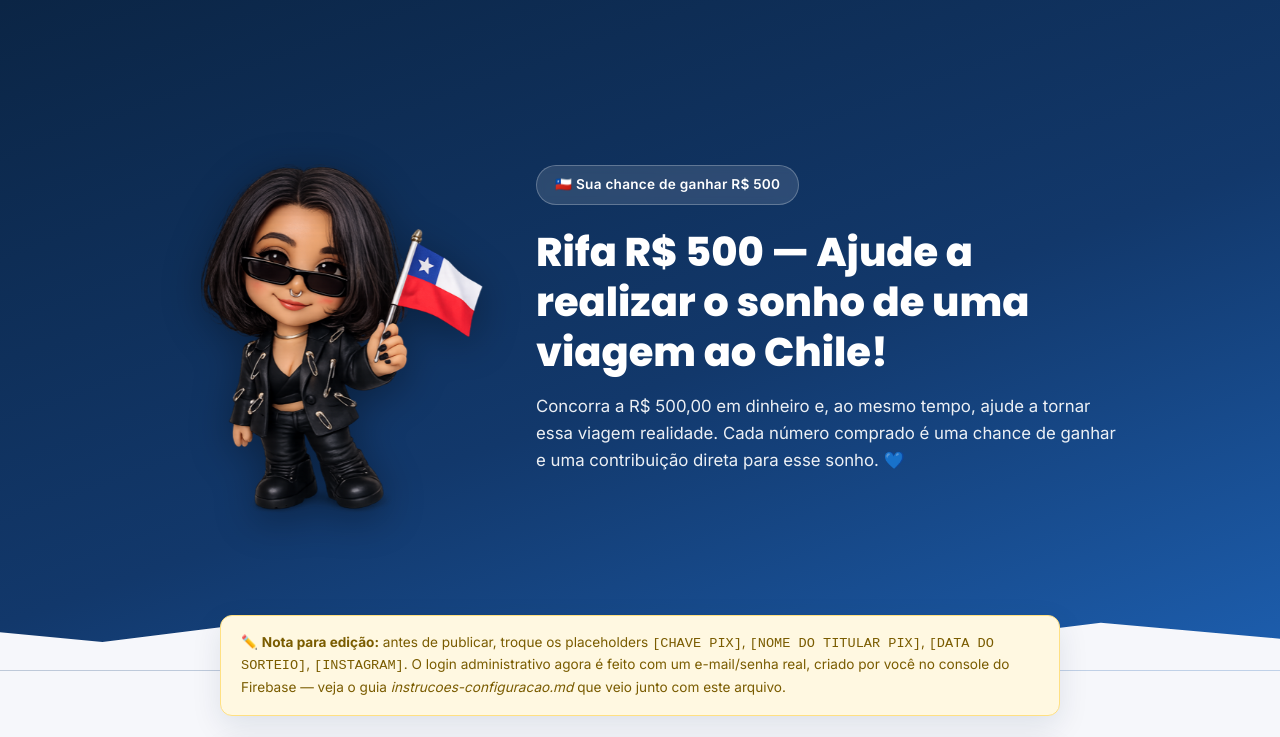
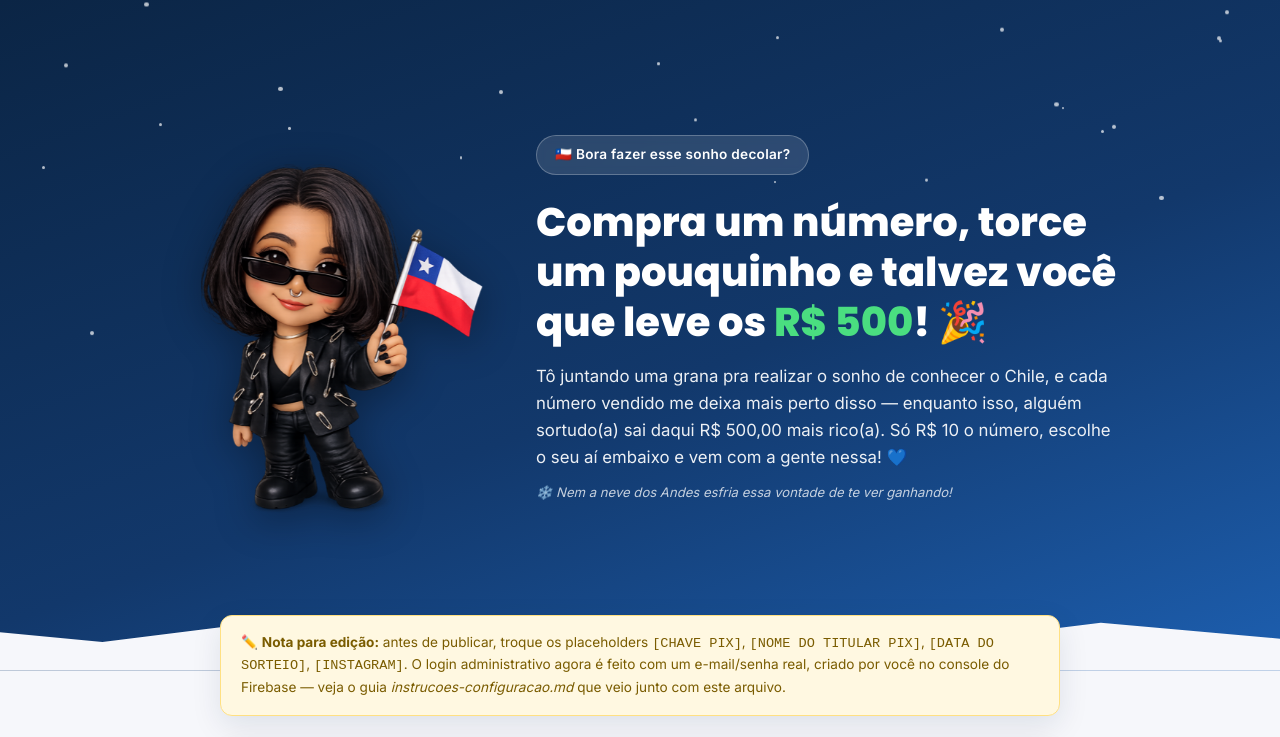
Before and after one commit to BeatrizTavare-s/rifa-viagem-chile, a plain HTML site: page index.html in a window 1280 px wide. Shown: the top 737 px of the page. Drawn offline with Linux system fonts and the light colour scheme; no server answers.

Commit message:
feat: add snow effect to header and rewrite hero copy
- Add a subtle falling-snow animation behind the header content,
  disabled under prefers-reduced-motion
- Rewrite header badge/title/paragraph with a warmer, more personal
  tone; highlight "R$ 500" in green and add a small snow-themed line
- Fix the footer, which was floating outside .container with no
  background; now spans full width with the same header gradient

```diff
--- a/index.html
+++ b/index.html
@@ -65,7 +65,34 @@
     background:var(--cinza-50);
     clip-path:polygon(0 100%,0 40%,8% 55%,18% 30%,28% 60%,38% 20%,50% 58%,62% 15%,74% 55%,86% 25%,100% 50%,100% 100%);
   }
+  .neve{
+    position:absolute;
+    inset:0;
+    z-index:1;
+    pointer-events:none;
+    overflow:hidden;
+  }
+  .neve .floco{
+    position:absolute;
+    top:-10px;
+    background:#fff;
+    border-radius:50%;
+    opacity:.7;
+    animation:cair linear infinite, balancar ease-in-out infinite;
+  }
+  @keyframes cair{
+    to{ transform:translateY(100vh); }
+  }
+  @keyframes balancar{
+    0%, 100%{ margin-left:0; }
+    50%{ margin-left:20px; }
+  }
+  @media (prefers-reduced-motion: reduce){
+    .neve{ display:none; }
+  }
   .header-inner{
+    position:relative;
+    z-index:2;
     display:flex;
     flex-direction:column;
     align-items:center;
@@ -125,6 +152,16 @@
     max-width:600px;
     margin:0 auto;
     opacity:.92;
+  }
+  .destaque-verde{
+    color:#4ade80;
+  }
+  .neve-legenda{
+    display:block;
+    margin-top:12px;
+    font-size:.82rem;
+    font-style:italic;
+    opacity:.75;
   }
 
   /* ---------- LAYOUT ---------- */
@@ -588,11 +625,15 @@
     pointer-events:none;
   }
 
-  footer{
+  .footer-card{
+    background:linear-gradient(160deg,var(--azul-900) 0%,var(--azul-700) 55%,var(--azul-500) 100%);
+    color:var(--branco);
     text-align:center;
-    padding:36px 20px 56px;
-    color:var(--texto-suave);
+    padding:28px 20px;
     font-size:.85rem;
+  }
+  .footer-card strong{
+    opacity:.95;
   }
 
   /* ---------- RESPONSIVE ---------- */
@@ -680,9 +721,6 @@
     border-color:rgba(255,255,255,.2);
     color:#e8edf5;
   }
-  body.admin-ativo footer{
-    color:#7a8aa3;
-  }
   body.admin-ativo .admin-panel{
     background:rgba(245,166,35,.12);
     border-color:rgba(245,166,35,.4);
@@ -701,12 +739,14 @@
 <body>
 
 <header>
+  <div class="neve" id="neve" aria-hidden="true"></div>
   <div class="header-inner">
     <img src="mascote.png" alt="Mascote da rifa segurando a bandeira do Chile" class="mascote">
     <div class="header-text">
-      <span class="badge">🇨🇱 Sua chance de ganhar R$ 500</span>
-      <h1>Rifa R$ 500 — Ajude a realizar o sonho de uma viagem ao Chile!</h1>
-      <p>Concorra a R$ 500,00 em dinheiro e, ao mesmo tempo, ajude a tornar essa viagem realidade. Cada número comprado é uma chance de ganhar e uma contribuição direta para esse sonho. 💙</p>
+      <span class="badge">🇨🇱 Bora fazer esse sonho decolar?</span>
+      <h1>Compra um número, torce um pouquinho e talvez você que leve os <span class="destaque-verde">R$ 500</span>! 🎉</h1>
+      <p>Tô juntando uma grana pra realizar o sonho de conhecer o Chile, e cada número vendido me deixa mais perto disso — enquanto isso, alguém sortudo(a) sai daqui R$ 500,00 mais rico(a). Só R$ 10 o número, escolhe o seu aí embaixo e vem com a gente nessa! 💙</p>
+      <span class="neve-legenda">❄️ Nem a neve dos Andes esfria essa vontade de te ver ganhando!</span>
     </div>
   </div>
 </header>
@@ -792,6 +832,10 @@
 
 </div>
 
+<footer class="footer-card">
+  Feito com carinho para tornar essa viagem realidade 🇨🇱 · Dúvidas? Chame no WhatsApp ou Instagram <strong>[INSTAGRAM]</strong>
+</footer>
+
 <div class="modal-overlay" id="modal-overlay">
   <div class="modal-box" id="modal-box"></div>
 </div>
@@ -812,10 +856,6 @@
   </div>
   <a href="#" target="_blank" id="whatsapp-btn" class="btn disabled">Reservar pelo WhatsApp</a>
 </div>
-
-<footer>
-  Feito com carinho para tornar essa viagem realidade 🇨🇱 · Dúvidas? Chame no WhatsApp ou Instagram <strong>[INSTAGRAM]</strong>
-</footer>
 
 <script type="module">
   import { initializeApp } from "https://www.gstatic.com/firebasejs/10.12.2/firebase-app.js";
@@ -1299,5 +1339,26 @@
   seedSeNecessario().then(escutarMudancas);
 </script>
 
+<script>
+  // Efeito de neve puramente decorativo no header — não depende do Firestore.
+  (function gerarNeve() {
+    if (window.matchMedia('(prefers-reduced-motion: reduce)').matches) return;
+    const container = document.getElementById('neve');
+    if (!container) return;
+    const QUANTIDADE = 60;
+    for (let i = 0; i < QUANTIDADE; i++) {
+      const floco = document.createElement('span');
+      floco.className = 'floco';
+      const tamanho = 2 + Math.random() * 3;
+      floco.style.width = `${tamanho}px`;
+      floco.style.height = `${tamanho}px`;
+      floco.style.left = `${Math.random() * 100}%`;
+      floco.style.animationDuration = `${8 + Math.random() * 10}s, ${3 + Math.random() * 3}s`;
+      floco.style.animationDelay = `${Math.random() * 10}s, ${Math.random() * 3}s`;
+      container.appendChild(floco);
+    }
+  })();
+</script>
+
 </body>
 </html>
```
